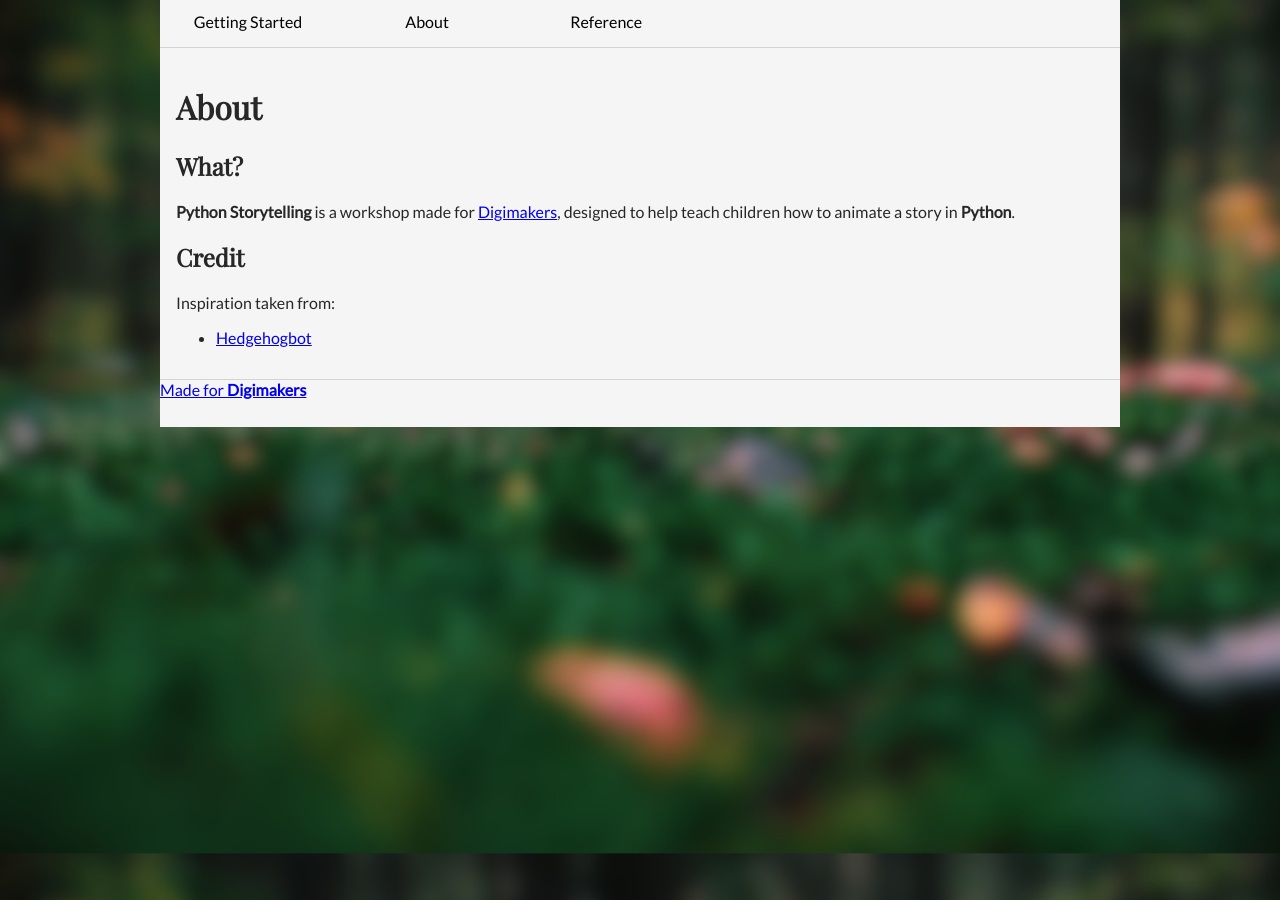
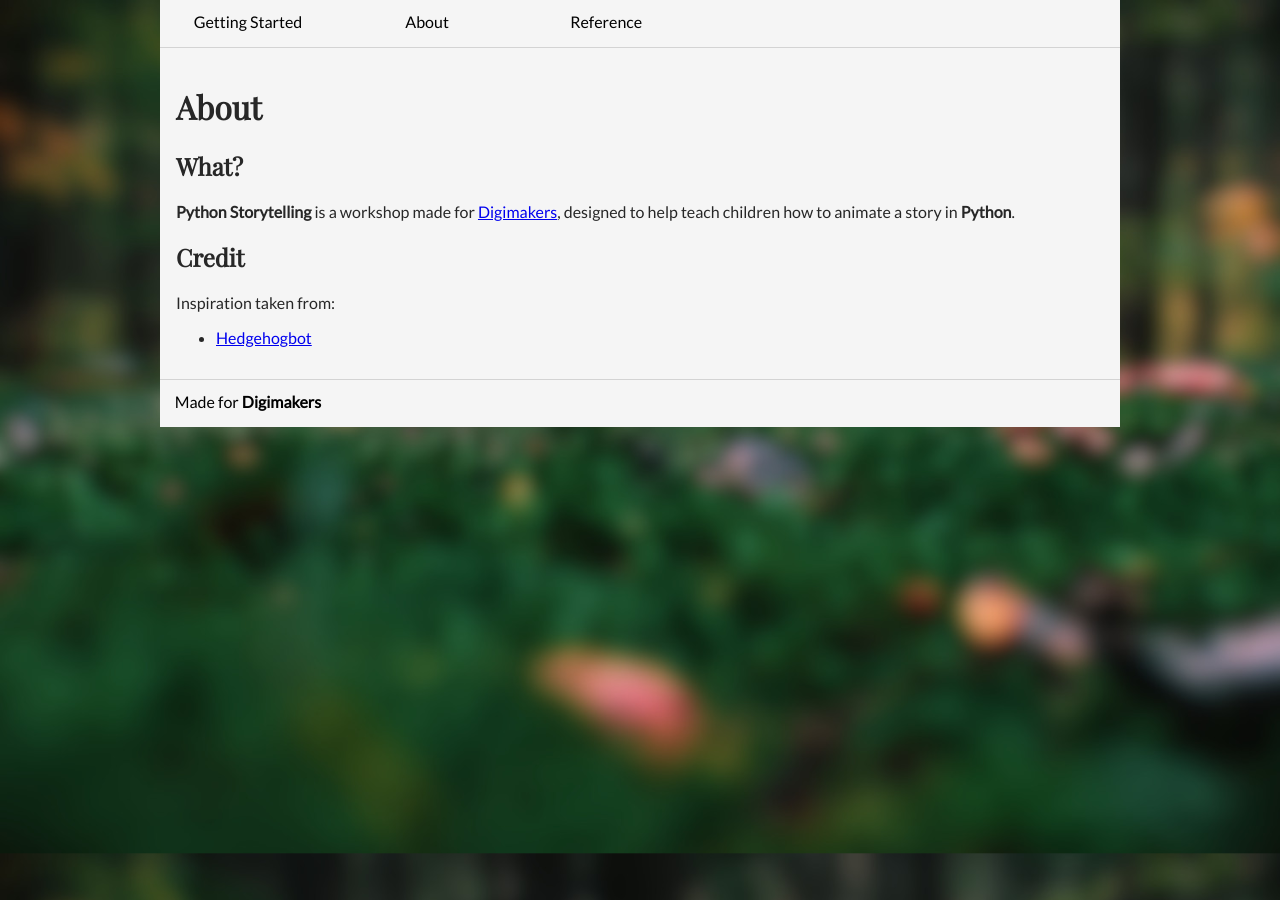
Before and after one commit to Nenivar/outreach-storytelling-site, a Jekyll site: the page built from about.md, in a window 1280 px wide. Built offline with Jekyll 4.4.1, drawn with Linux system fonts in a browser that asks for light colours.

Commit message:
fix footer

```diff
--- a/_sass/_layout.scss
+++ b/_sass/_layout.scss
@@ -12,6 +12,14 @@
 #header {
     grid-area: 1 / 2 / 2 / 3;
     border-bottom: 1px solid lightgray;
+}
+
+#footer {
+    grid-area: 3 / 2 / 4 / 3;
+    border-top: 1px solid lightgray;
+}
+
+.banner {
     background: whitesmoke;
 
     a {
@@ -201,12 +209,6 @@
     }
 }
 
-#footer {
-    grid-area: 3 / 2 / 4 / 3;
-    border-top: 1px solid lightgray;
-    background: whitesmoke;
-}
-
 .textcontainer {
     padding: 1em;
 }
```
